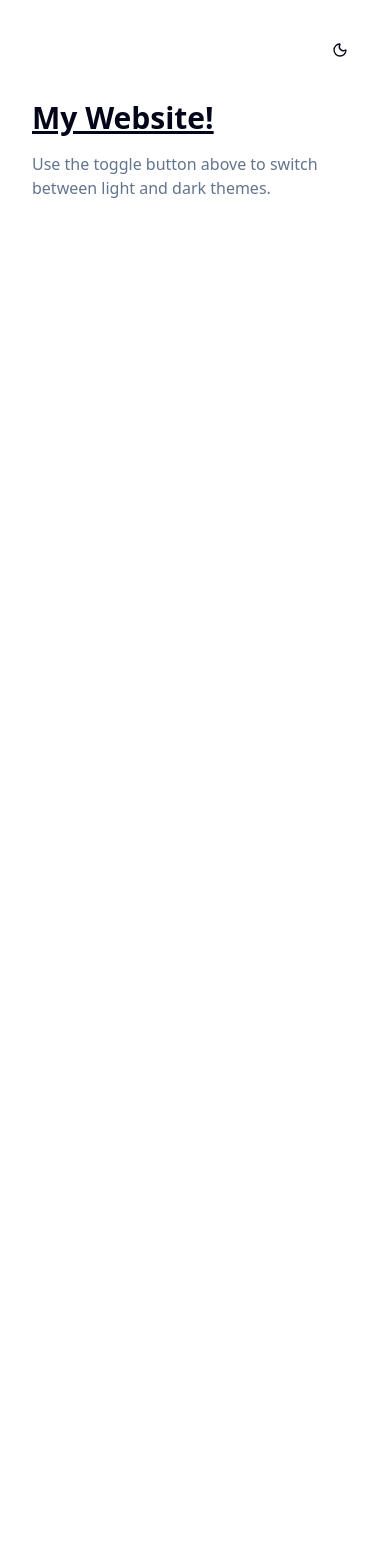
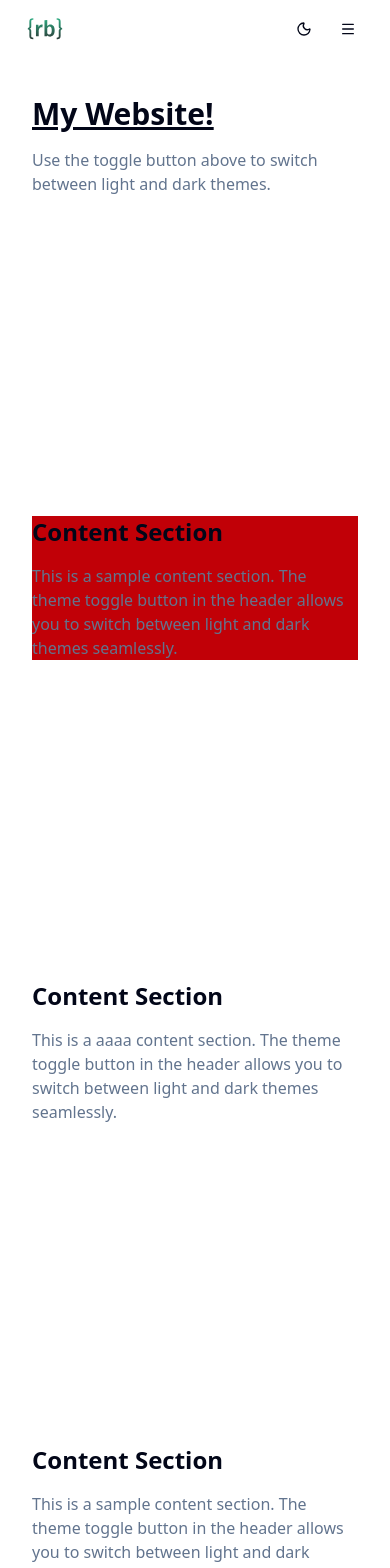
Before and after one commit to Rodrigo-Barrettoo/dev-rbarreto, a Next.js app: page / in a window 390 px wide. Shown: the top 1568 px of the page. Before the commit the page ends 844 px from the top, so only its background shows below. Built offline with nearby package versions, Linux system fonts and the light colour scheme.

Commit message:
feat: add header component and theme toggle functionality

```diff
--- a/package.json
+++ b/package.json
@@ -11,6 +11,7 @@
   "dependencies": {
     "class-variance-authority": "^0.7.1",
     "clsx": "^2.1.1",
+    "framer-motion": "^12.34.3",
     "lucide-react": "^0.575.0",
     "next": "16.1.6",
     "next-themes": "^0.4.6",
--- a/src/app/globals.css
+++ b/src/app/globals.css
@@ -38,6 +38,7 @@
   --color-popover: var(--popover);
   --color-card-foreground: var(--card-foreground);
   --color-card: var(--card);
+  --color-primary-brand: var(--primary-brand);
   --radius-sm: calc(var(--radius) - 4px);
   --radius-md: calc(var(--radius) - 2px);
   --radius-lg: var(--radius);
@@ -80,6 +81,7 @@
   --sidebar-accent-foreground: oklch(0.208 0.042 265.755);
   --sidebar-border: oklch(0.929 0.013 255.508);
   --sidebar-ring: oklch(0.704 0.04 256.788);
+  --primary-brand: oklab(69.943% -0.12961 0.03354);
 }
 
 .dark {
@@ -114,6 +116,7 @@
   --sidebar-accent-foreground: oklch(0.984 0.003 247.858);
   --sidebar-border: oklch(1 0 0 / 10%);
   --sidebar-ring: oklch(0.551 0.027 264.364);
+  --primary-brand: oklab(69.943% -0.12961 0.03354);
 }
 
 @layer base {
--- a/src/app/page.tsx
+++ b/src/app/page.tsx
@@ -1,17 +1,40 @@
-import { ThemeToggle } from "@/components/theme-toggle";
+import { Header } from "@/components/header";
 
 export default function Home() {
   return (
-    <div className="min-h-screen p-8">
-      <div className="flex justify-end mb-8">
-        <ThemeToggle />
-      </div>
+    <div className="p-8  overflow-auto">
+      <Header></Header>
+      <div className="flex justify-end my-8">{/* <ThemeToggle /> */}</div>
       <div className="max-w-4xl mx-auto">
         <h1 className="text-3xl font-bold underline">My Website!</h1>
         <p className="mt-4 text-muted-foreground">
           Use the toggle button above to switch between light and dark themes.
         </p>
       </div>
+
+      <div className="my-80 h-full bg-red-700">
+        <h2 className="text-2xl font-semibold mb-4">Content Section</h2>
+        <p className="text-muted-foreground">
+          This is a sample content section. The theme toggle button in the
+          header allows you to switch between light and dark themes seamlessly.
+        </p>
+      </div>
+
+      <div className="my-80 h-full">
+        <h2 className="text-2xl font-semibold mb-4">Content Section</h2>
+        <p className="text-muted-foreground">
+          This is a aaaa content section. The theme toggle button in the header
+          allows you to switch between light and dark themes seamlessly.
+        </p>
+      </div>
+
+      <div className="my-80 h-full">
+        <h2 className="text-2xl font-semibold mb-4">Content Section</h2>
+        <p className="text-muted-foreground">
+          This is a sample content section. The theme toggle button in the
+          header allows you to switch between light and dark themes seamlessly.
+        </p>
+      </div>
     </div>
   );
 }
--- /dev/null
+++ b/src/components/header/index.tsx
@@ -0,0 +1,142 @@
+"use client";
+
+import { ThemeToggle } from "@/components/theme-toggle";
+import { Button } from "@/components/ui/button";
+import { cn } from "@/lib/utils";
+import { AnimatePresence, motion } from "framer-motion";
+import { Menu, X } from "lucide-react";
+import Image from "next/image";
+import Link from "next/link";
+import { useEffect, useState } from "react";
+
+const navItems = [
+  { label: "Sobre", href: "#about" },
+  { label: "Experiência", href: "#experience" },
+  { label: "Skills", href: "#skills" },
+  { label: "Educação", href: "#education" },
+  { label: "Contato", href: "#contact" },
+];
+
+export function Header() {
+  const [scrolled, setScrolled] = useState(false);
+  const [mobileMenuOpen, setMobileMenuOpen] = useState(false);
+
+  useEffect(() => {
+    const handleScroll = () => setScrolled(window.scrollY > 50);
+    window.addEventListener("scroll", handleScroll);
+    return () => window.removeEventListener("scroll", handleScroll);
+  }, []);
+
+  useEffect(() => {
+    if (mobileMenuOpen) {
+      document.body.style.overflow = "hidden";
+    } else {
+      document.body.style.overflow = "unset";
+    }
+    return () => {
+      document.body.style.overflow = "unset";
+    };
+  }, [mobileMenuOpen]);
+
+  const handleNavClick = () => {
+    setMobileMenuOpen(false);
+  };
+
+  return (
+    <motion.header
+      initial={{ y: -80 }}
+      animate={{ y: 0 }}
+      transition={{ duration: 0.5, ease: "easeOut" }}
+      className={cn(
+        "fixed top-0 left-0 right-0 z-50 transition-all duration-300 ",
+        scrolled && "bg-background/80 backdrop-blur-xl border-b border-border",
+      )}
+      role="banner"
+    >
+      <div className="container mx-auto flex items-center py-2 px-6">
+        <Link
+          href="/"
+          className="relative rounded-sm transition-opacity hover:opacity-80"
+          aria-label="Página inicial"
+        >
+          <Image
+            src="/rbarreto-dark.svg"
+            alt="Logo do Rodrigo Barreto"
+            width={48}
+            height={48}
+            priority
+          />
+        </Link>
+
+        <div className="flex items-center justify-end w-full gap-4">
+          <nav
+            className="hidden md:flex items-center gap-4"
+            aria-label="Navegação principal"
+          >
+            {navItems.map((item) => (
+              <Link
+                key={item.href}
+                href={item.href}
+                className="text-sm text-muted-foreground hover:text-primary-brand transition-colors duration-200 font-mono rounded-sm p-1 px-2"
+              >
+                {item.label}
+              </Link>
+            ))}
+          </nav>
+
+          <div className="flex items-center gap-2">
+            <ThemeToggle />
+
+            <Button
+              variant="ghost"
+              size="icon"
+              onClick={() => setMobileMenuOpen(!mobileMenuOpen)}
+              className="md:hidden"
+              aria-label={mobileMenuOpen ? "Fechar menu" : "Abrir menu"}
+              aria-expanded={mobileMenuOpen}
+              aria-controls="mobile-menu"
+            >
+              {mobileMenuOpen ? (
+                <X className="h-5 w-5" />
+              ) : (
+                <Menu className="h-5 w-5" />
+              )}
+            </Button>
+          </div>
+        </div>
+      </div>
+
+      <AnimatePresence>
+        {mobileMenuOpen && (
+          <motion.div
+            id="mobile-menu"
+            initial={{ opacity: 0, height: 0 }}
+            animate={{ opacity: 1, height: "auto" }}
+            exit={{ opacity: 0, height: 0 }}
+            transition={{ duration: 0.3 }}
+            className="md:hidden border-t border-border bg-background/95 backdrop-blur-xl"
+          >
+            <nav
+              className="container mx-auto px-6 py-4"
+              aria-label="Menu mobile"
+            >
+              <ul className="flex flex-col space-y-4">
+                {navItems.map((item) => (
+                  <li key={item.href}>
+                    <Link
+                      href={item.href}
+                      onClick={handleNavClick}
+                      className="block py-2 text-sm text-muted-foreground hover:text-primary transition-colors duration-200 font-mono rounded-sm focus-visible:outline-none focus-visible:ring-2 focus-visible:ring-primary"
+                    >
+                      {item.label}
+                    </Link>
+                  </li>
+                ))}
+              </ul>
+            </nav>
+          </motion.div>
+        )}
+      </AnimatePresence>
+    </motion.header>
+  );
+}
--- a/src/components/theme-toggle.tsx
+++ b/src/components/theme-toggle/index.tsx
@@ -3,7 +3,7 @@
 import { Moon, Sun } from "lucide-react";
 import { useTheme } from "next-themes";
 import * as React from "react";
-import { Button } from "./ui/button";
+import { Button } from "../ui/button";
 
 export function ThemeToggle() {
   const { theme, setTheme } = useTheme();
```
Also changed, not shown: public/rbarreto-dark.svg (added), 1 other file (tests, documents, lock files or other folders).
